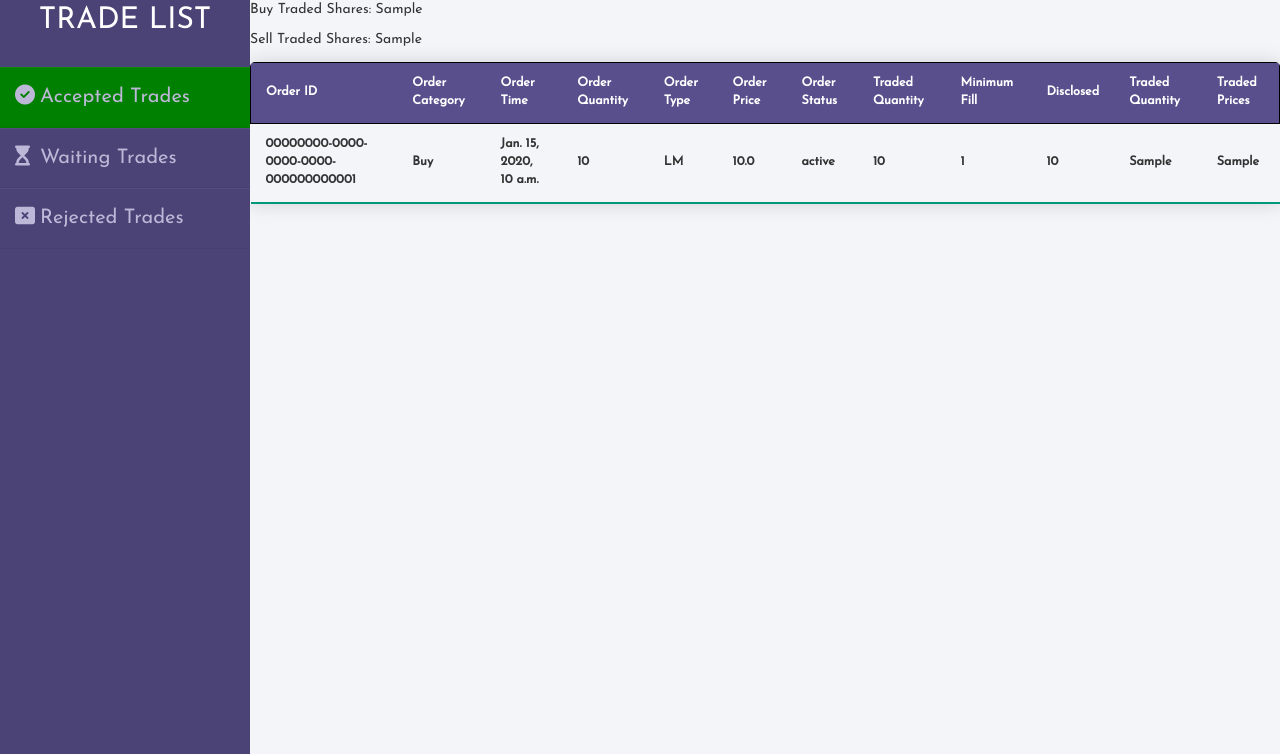
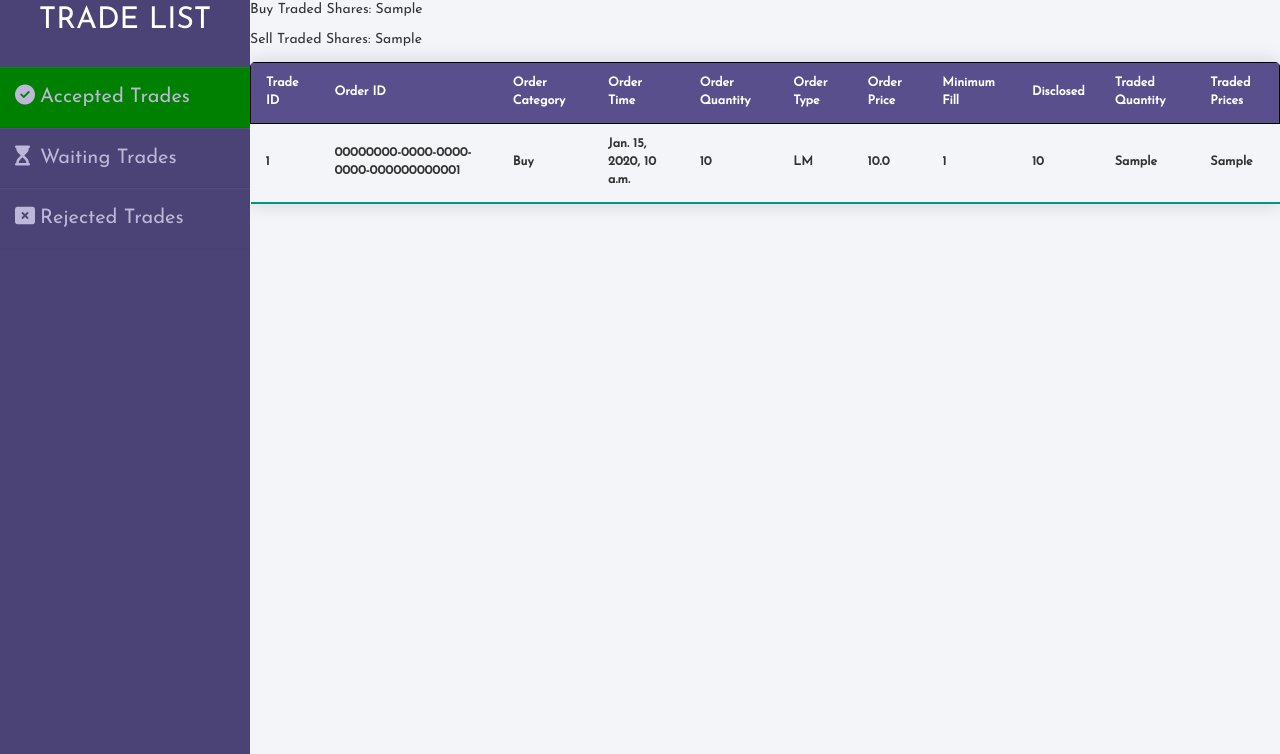
Before and after one commit to cs16b004/capstone, a Django app: template ordermatching/templates/tradeslist/accepted/accepted.html in a window 1280 px wide; the page is wider, and only the part inside the window is pictured. Shown: the part 88-842 px from the top of that part. Run offline with Django 3.2, Linux system fonts and the light colour scheme; tables that the repository leaves empty hold one stand-in row (values such as "Sample post"); the template is opened without the code that fills it: values that come from a table or form of the project are taken from there, most other values are stand-ins (such as "Sample title", 1, 10 or a date in 2020); lists and menus that the app fills with data are empty; some libraries are stand-ins or nearby versions.

Commit message:
Trade id insterted in table

```diff
--- a/ordermatching/templates/tradeslist/accepted/accepted.html
+++ b/ordermatching/templates/tradeslist/accepted/accepted.html
@@ -34,14 +34,13 @@
         <table class="content-table">
 			  <thead>
 			    <tr>
+					<th>Trade ID</th>
 					<th>Order ID</th>
 					<th>Order Category</th>
 					<th>Order Time</th>
 					<th>Order Quantity</th>
 					<th>Order Type</th>
 					<th>Order Price</th>
-					<th>Order Status</th>
-					<th>Traded Quantity</th>
 					<th>Minimum Fill</th>
 					<th>Disclosed</th>
 					<th>Traded Quantity</th>
@@ -52,6 +51,7 @@
 			  	{% if accepted_list %}
 			    {% for order in accepted_list %}
 					<tr>
+						<th>{{order.trade_id}}</th>
 						<th>{{order.order_id}}</th>
 						<th>{{order.order_category}}</th>
 						<th>{{order.order_time}}</th>
@@ -62,8 +62,6 @@
 						{% else %}
 						<th></th>
 						{% endif %}
-						<th>{{order.order_status}}</th>
-						<th>{{order.traded_quantity}}</th>
 						<th>{{order.Minimum_fill}}</th>
 						<th>{{order.Disclosed_Quantity}}</th>
 						<th>{{order.trade_quant_list}}</th>
@@ -72,7 +70,7 @@
 				{% endfor %}
 				{% else %}
 					<tr>
-						<th colspan="12" style="text-align: center;"> No Orders to Display</th>
+						<th colspan="11" style="text-align: center;"> No Orders to Display</th>
 					</tr>
 				{% endif %}
 			  </tbody>
```
